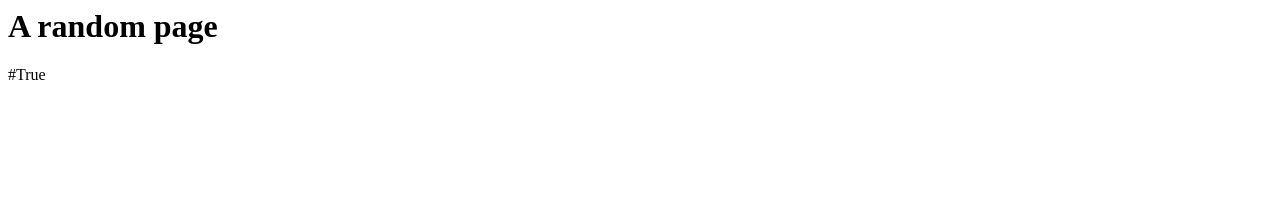
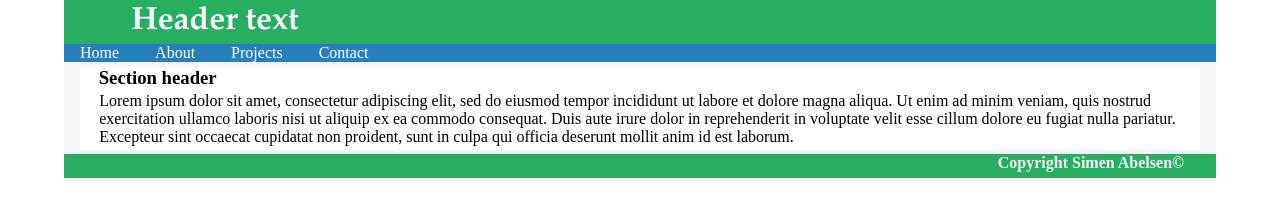
Before and after one commit to Simrayz/simrayz.github.io, a plain HTML site: page index.html in a window 1280 px wide. Drawn offline with Linux system fonts and the light colour scheme.

Commit message:
Initial commit

```diff
--- a/index.html
+++ b/index.html
@@ -1,3 +1,42 @@
-<h1>A random page</h1>
+<!DOCTYPE HTML>
+<html lang="en">
+<head>
+    <meta charset="UTF-8">
+    <title>abelsen.me</title>
+    <link rel="stylesheet" type="text/css" href="style/main.css">
+</head>
+<body>
 
-<p>#True</p>
+<div id="wrapper">
+    <header id="mainheader">
+
+        <h2>Header text</h2>
+    </header>
+
+    <nav id="navbar">
+        <ul>
+            <li><a href="#">Home</a></li>
+            <li><a href="#">About</a></li>
+            <li><a href="#">Projects</a></li>
+            <li><a href="#">Contact</a></li>
+        </ul>
+    </nav>
+
+    <main id="content">
+        <section>
+            <h3>Section header</h3>
+
+            <article>
+                <p>Lorem ipsum dolor sit amet, consectetur adipiscing elit, sed do eiusmod tempor incididunt ut labore et dolore magna aliqua. Ut enim ad minim veniam, quis nostrud exercitation ullamco laboris nisi ut aliquip ex ea commodo consequat. Duis aute irure dolor in reprehenderit in voluptate velit esse cillum dolore eu fugiat nulla pariatur. Excepteur sint occaecat cupidatat non proident, sunt in culpa qui officia deserunt mollit anim id est laborum.</p>
+            </article>
+        </section>
+    </main>
+
+    <footer>
+        <h4 id="footertext">Copyright Simen Abelsen&copy</h4>
+    </footer>
+
+</div>
+
+</body>
+</html>
--- /dev/null
+++ b/style/main.css
@@ -0,0 +1,70 @@
+* {
+    padding: 0;
+    margin: 0;
+}
+
+#wrapper {
+    background: whitesmoke;
+    width: 90%;
+    margin: 0 auto;
+    height: 100%;
+}
+
+#mainheader {
+    background-color: gainsboro;
+    height: auto;
+    width: 100%;
+    background-color: #27ae60;
+}
+#mainheader h2 {
+    color: white;
+    font-family: "garamond", sans-serif;
+    padding: 0.1em;
+    font-size: 200%;
+    margin-left: 2em;
+}
+
+#navbar {
+    background: #2980b9;
+}
+#navbar li {
+    text-decoration: none;
+    display: inline-block;
+
+}
+
+#navbar li a {
+    text-decoration: none;
+    color: white;
+    padding: 0 1em 0 1em;
+}
+#navbar li:hover {
+   background: #3498db;
+}
+
+section {
+    background: white;
+    margin: 0.3em 1em;
+}
+section h3 {
+    margin: 0 1em;
+}
+article p {
+    margin: 0 1em;
+}
+
+p {
+    padding: 0.2em;
+}
+footer {
+    display: block;
+    clear: both;
+    height: 1.5em;
+    background-color: #27ae60;
+}
+#footertext {
+    color: whitesmoke;
+    text-align: right;
+    margin-right: 2em;
+
+}
```
Also changed, not shown: 1 other file.
